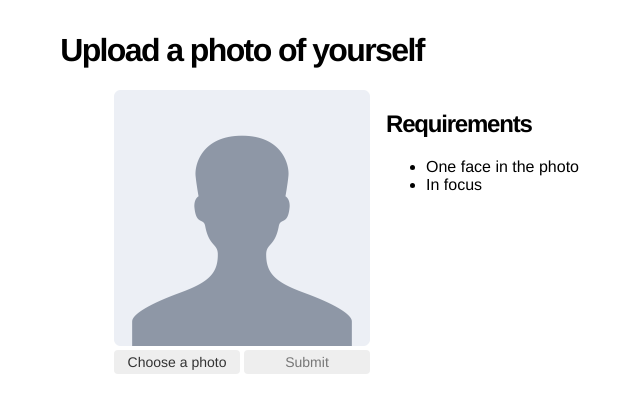
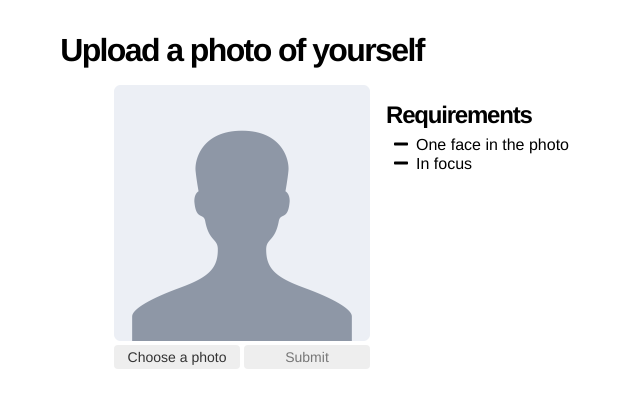
Before and after one commit to hnipps/veriifi, a React (Create React App) app: page /photo in a window 1280 px wide. Shown: the top 412 px of the page, without its empty margins (398-1038 px from the left). Built offline with nearby package versions, Linux system fonts and the light colour scheme.

Commit message:
Updates styling
Adds icons

```diff
--- a/package.json
+++ b/package.json
@@ -3,6 +3,9 @@
   "version": "0.1.0",
   "private": true,
   "dependencies": {
+    "@fortawesome/fontawesome-svg-core": "^1.2.26",
+    "@fortawesome/free-solid-svg-icons": "^5.12.0",
+    "@fortawesome/react-fontawesome": "^0.1.8",
     "@testing-library/jest-dom": "^4.2.4",
     "@testing-library/react": "^9.3.2",
     "@testing-library/user-event": "^7.1.2",
--- a/src/components/Heading.tsx
+++ b/src/components/Heading.tsx
@@ -5,7 +5,7 @@ interface HeadingProps extends React.HTMLAttributes<HTMLHeadingElement> {
 }
 
 const Heading = ({ element: Element, className, ...props }: HeadingProps) => (
-  <Element className={`${className} tracked-tight`} {...props}></Element>
+  <Element className={`${className} tracked-tight ma0`} {...props}></Element>
 );
 
 export default Heading;
--- a/src/components/PhotoPreview.tsx
+++ b/src/components/PhotoPreview.tsx
@@ -1,6 +1,6 @@
 import React from "react";
 
-import RequirementList, { Requirement } from "./RequirementListItem";
+import RequirementListItem, { Requirement } from "./RequirementListItem";
 import Heading from "../components/Heading";
 
 import "./PhotoPreview.css";
@@ -25,12 +25,12 @@ const PhotoPreview = ({
     >
       {requirements && (
         <aside className="photo-preview__requirements ml3 w5">
-          <Heading element="h2">Requirements</Heading>
-          <ul>
+          <Heading element="h2" className="mb2 mt3">Requirements</Heading>
+          <ul className="list pl2 ma0">
             {requirements.map(({ req, state }, i) => (
-              <RequirementList isSatisfied={state} key={`req-${i}`}>
+              <RequirementListItem isSatisfied={state} key={`req-${i}`}>
                 {req}
-              </RequirementList>
+              </RequirementListItem>
             ))}
           </ul>
         </aside>
--- a/src/components/RequirementListItem.tsx
+++ b/src/components/RequirementListItem.tsx
@@ -1,4 +1,11 @@
 import React from "react";
+import { FontAwesomeIcon } from "@fortawesome/react-fontawesome";
+import { IconProp } from "@fortawesome/fontawesome-svg-core";
+import {
+  faMinus,
+  faExclamationCircle,
+  faCheckCircle
+} from "@fortawesome/free-solid-svg-icons";
 
 interface RequirementListItemProps {
   children: string;
@@ -16,17 +23,29 @@ export enum Requirement_State {
   NOT_SATISFIED
 }
 
-const requirementListItemClassMap = {
+const iconClassMap = {
   [Requirement_State.UNCHECKED]: "",
-  [Requirement_State.NOT_SATISFIED]: "bg-red",
-  [Requirement_State.SATISFIED]: "bg-green"
+  [Requirement_State.NOT_SATISFIED]: "red",
+  [Requirement_State.SATISFIED]: "green"
+};
+
+const iconMap = {
+  [Requirement_State.UNCHECKED]: faMinus,
+  [Requirement_State.NOT_SATISFIED]: faExclamationCircle,
+  [Requirement_State.SATISFIED]: faCheckCircle
 };
 
 const RequirementListItem = ({
   children,
   isSatisfied
 }: RequirementListItemProps) => (
-  <li className={requirementListItemClassMap[isSatisfied]}>{children}</li>
+  <li>
+    <FontAwesomeIcon
+      icon={iconMap[isSatisfied]}
+      className={`mr2 ${iconClassMap[isSatisfied]}`}
+    />
+    {children}
+  </li>
 );
 
 export default RequirementListItem;
--- a/src/pages/Introduction.tsx
+++ b/src/pages/Introduction.tsx
@@ -10,8 +10,8 @@ const Introduction = () => (
       Welcome!
     </Heading>
     <p>To open your account we need to verify your identity.</p>
-    <p>You'll need the following:</p>
-    <ul>
+    <p className="mb2">You'll need the following:</p>
+    <ul className="ma0">
       <li>Government-issued ID</li>
       <li>A clear photo of yourself</li>
     </ul>
--- a/src/pages/ThankYou.tsx
+++ b/src/pages/ThankYou.tsx
@@ -1,11 +1,18 @@
 import React from "react";
 
 import Heading from "../components/Heading";
+import { FontAwesomeIcon } from "@fortawesome/react-fontawesome";
+import { faCheckCircle } from "@fortawesome/free-solid-svg-icons";
 
 const ThankYou = () => (
-  <Heading element="h1" className="tc">
-    Thank you!
-  </Heading>
+  <>
+    <Heading element="h1" className="tc mt5">
+      Thank you!
+    </Heading>
+    <div className="flex justify-center">
+      <FontAwesomeIcon icon={faCheckCircle} className="green mt4" size="9x" />
+    </div>
+  </>
 );
 
 export default ThankYou;
--- a/src/pages/UploadId.tsx
+++ b/src/pages/UploadId.tsx
@@ -3,15 +3,21 @@ import { Link } from "react-router-dom";
 
 import PhotoPreview from "../components/PhotoPreview";
 import PhotoUploader from "../components/PhotoUploader";
-import { Requirement_State } from "../components/RequirementListItem";
+import {
+  Requirement_State,
+  Requirement
+} from "../components/RequirementListItem";
 import Heading from "../components/Heading";
 import Button from "../components/Button";
 
 const UploadId = () => {
   const [photo, setPhoto] = useState({ preview: undefined });
 
-  const requirementsId = [
-    { req: "Government-issued ID", state: Requirement_State.UNCHECKED },
+  const requirementsId: Requirement[] = [
+    {
+      req: "Government-issued ID",
+      state: Requirement_State.UNCHECKED
+    },
     { req: "In focus", state: Requirement_State.UNCHECKED }
   ];
 
@@ -24,7 +30,7 @@ const UploadId = () => {
 
   return (
     <>
-      <Heading element="h1" className="tc">
+      <Heading element="h1" className="tc mb3">
         Upload your photo ID
       </Heading>
       <PhotoPreview
--- a/src/pages/UploadPhoto.tsx
+++ b/src/pages/UploadPhoto.tsx
@@ -3,7 +3,10 @@ import { Link } from "react-router-dom";
 
 import PhotoPreview from "../components/PhotoPreview";
 import PhotoUploader from "../components/PhotoUploader";
-import { Requirement_State } from "../components/RequirementListItem";
+import {
+  Requirement_State,
+  Requirement
+} from "../components/RequirementListItem";
 import msFaceAPI from "../services/ms-face-api";
 import Heading from "../components/Heading";
 import Button from "../components/Button";
@@ -19,8 +22,11 @@ const UploadPhoto = () => {
     Requirement_State.UNCHECKED
   );
 
-  const requirementsPhoto = [
-    { req: "One face in the photo", state: requirementFaceState },
+  const requirementsPhoto: Requirement[] = [
+    {
+      req: "One face in the photo",
+      state: requirementFaceState
+    },
     { req: "In focus", state: requirementFocusState }
   ];
 
@@ -57,7 +63,7 @@ const UploadPhoto = () => {
 
   return (
     <>
-      <Heading element="h1" className="tc">
+      <Heading element="h1" className="tc mb3">
         Upload a photo of yourself
       </Heading>
       <PhotoPreview
```
Also changed, not shown: 1 other file (tests, documents, lock files or other folders).
